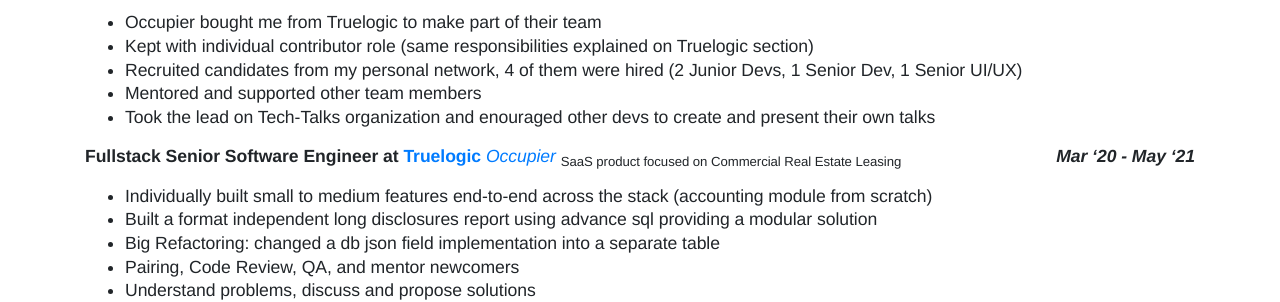
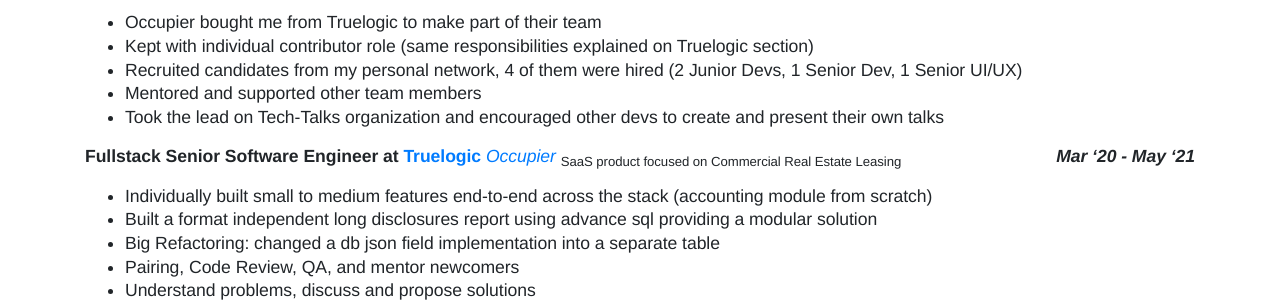
Before and after one commit to delbetu/delbetu.github.io, a Jekyll site: the page built from resume.md, in a window 1280 px wide. Shown: the part 804-1106 px from the top of the page. Built offline with Jekyll 4.4.1, drawn with Linux system fonts in a browser that asks for light colours; emoji names are drawn with the system emoji font.

Commit message:
fix typo

```diff
--- a/resume.md
+++ b/resume.md
@@ -57,7 +57,7 @@
 - Kept with individual contributor role (same responsibilities explained on Truelogic section)
 - Recruited candidates from my personal network, 4 of them were hired (2 Junior Devs, 1 Senior Dev, 1 Senior UI/UX)
 - Mentored and supported other team members
-- Took the lead on Tech-Talks organization and enouraged other devs to create and present their own talks
+- Took the lead on Tech-Talks organization and encouraged other devs to create and present their own talks
 
 **Fullstack Senior Software Engineer at [Truelogic](https://www.truelogicsoftware.com/)                           *Mar '20 - May '21*{:.float-right}**
 *[Occupier](https://www.occupier.com/)* <sub>SaaS product focused on Commercial Real Estate Leasing</sub>
```
